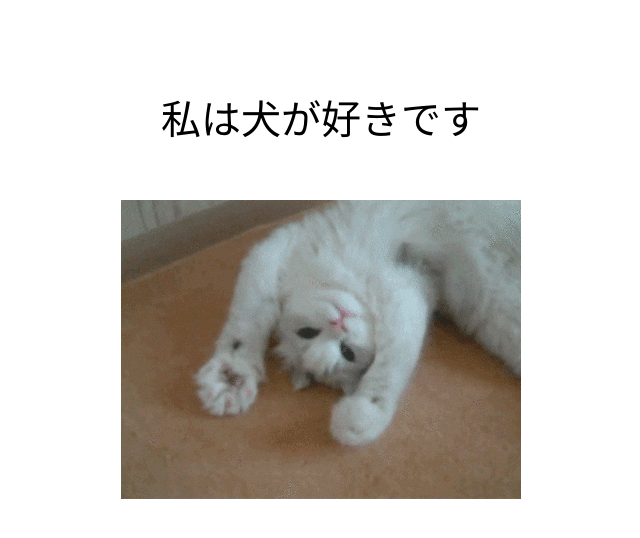
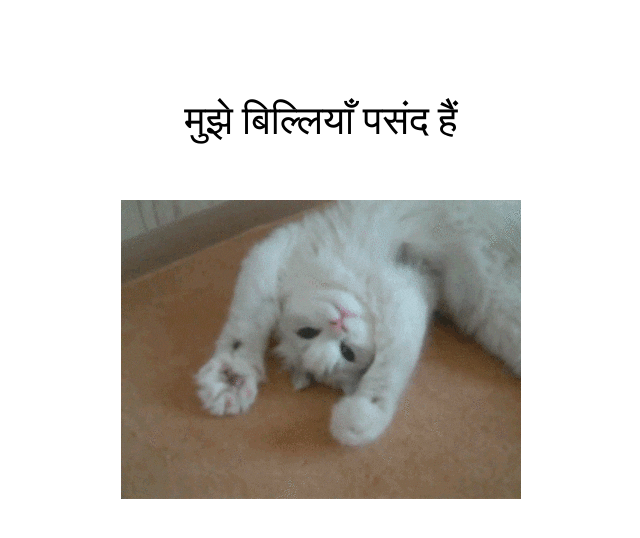
Before and after one commit to ZimehrAbbasi/zimehrabbasi.me, a plain HTML site: page index.html in a window 1280 px wide. Shown: the whole page, without its empty margins (319-959 px from the left). Drawn offline with Linux system fonts and the light colour scheme.

Commit message:
Changed text

```diff
--- a/index.html
+++ b/index.html
@@ -10,7 +10,7 @@
     <title>Zimehr Abbasi</title>
   </head>
   <body style="padding-top: 5em; text-align: center">
-    <h style="font-family: 'Noto Sans JP', sans-serif;font-size: 40px;">私は犬が好きです<h1>
+    <h style="font-family: 'Noto Sans JP', sans-serif;font-size: 40px;">मुझे बिल्लियाँ पसंद हैं<h1>
     <img src="images/cat.gif" alt="Insert cat gif here">
   </body>
 </html>
```
